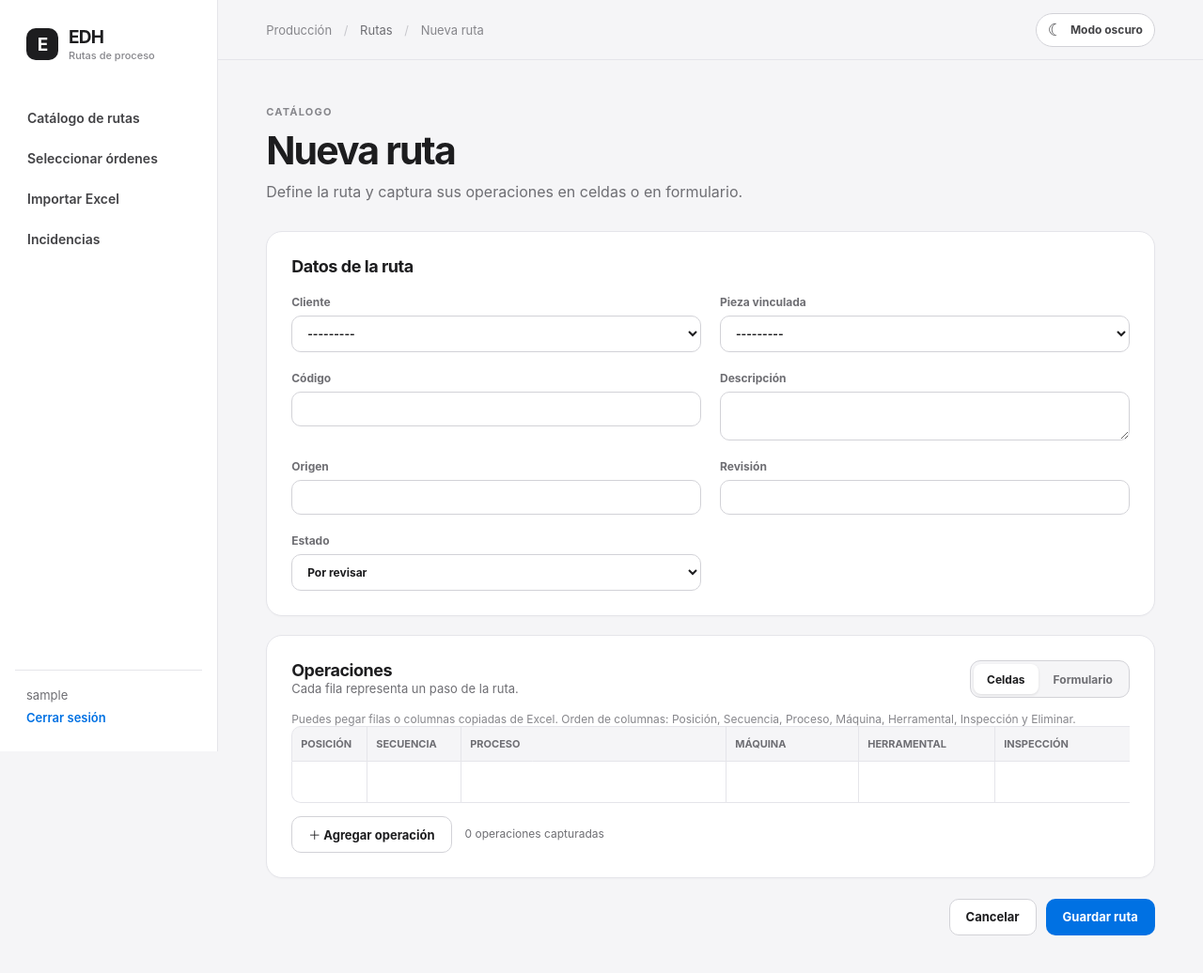
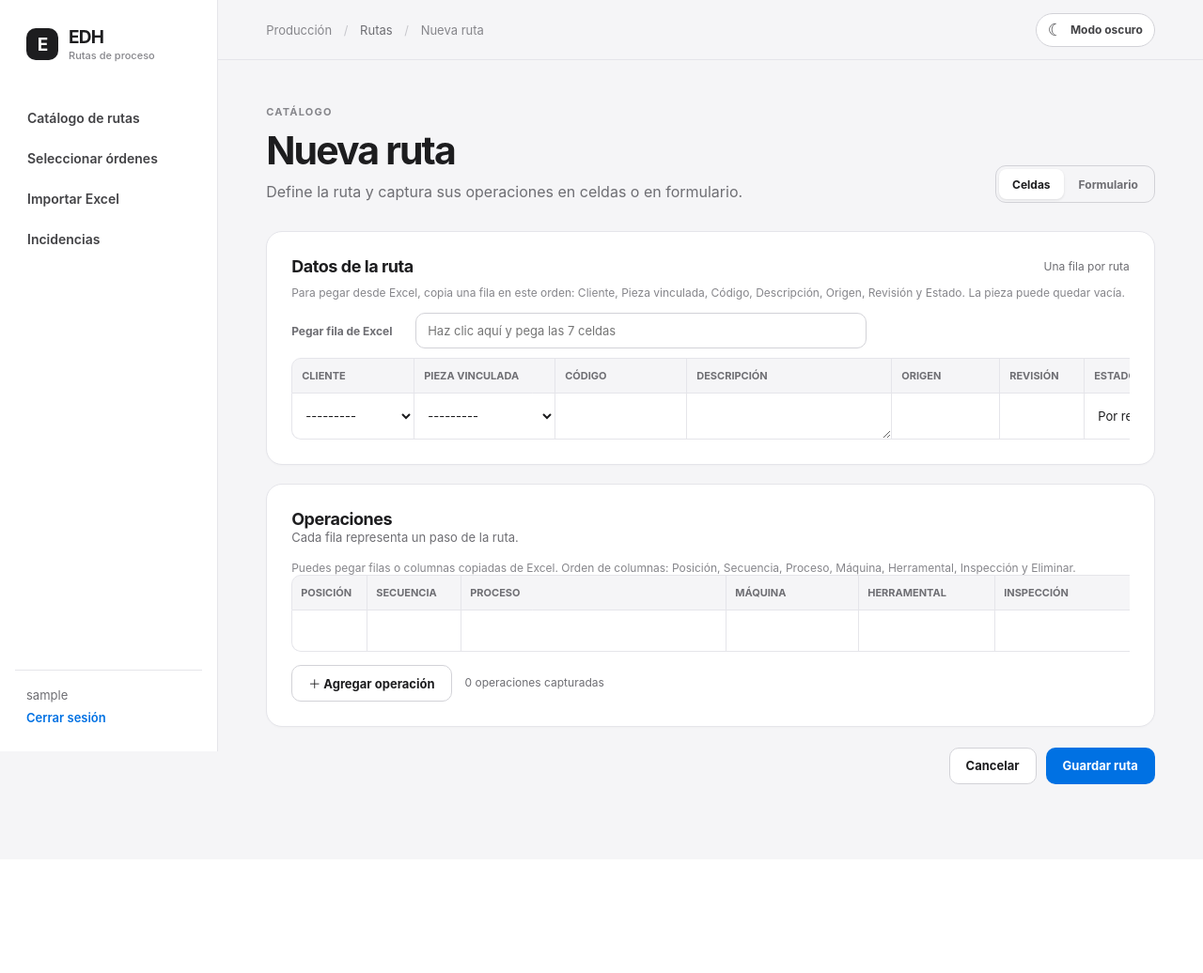
Before and after one commit to Mike50505/proyecto-EDH, a Django app: page /rutas/nueva/ in a window 1280 px wide. Shown: the top 1036 px of the page at 94% size. After the commit the page ends 835 px from the top, so only its background shows below. Run offline with Django 5.2, Linux system fonts and the light colour scheme; the visitor is signed in with stand-in values (Sample User, id 1); data that the repository does not hold is empty.

Commit message:
Add spreadsheet cells for route details

```diff
--- a/rutas/forms.py
+++ b/rutas/forms.py
@@ -1,8 +1,18 @@
 from django import forms
 from django.forms import inlineformset_factory
 from django.forms.models import BaseInlineFormSet
-from rutas.models import ImportIssue, Route, Operation, Schedule, ScheduleLine
+from rutas.models import ImportIssue, Route, Operation, Part, Schedule, ScheduleLine
 from rutas.services.source_catalog import CLIENT_VARIANTS, validate_source
+
+
+class PartSelect(forms.Select):
+    def create_option(self, name, value, label, selected, index, subindex=None, attrs=None):
+        option = super().create_option(name, value, label, selected, index, subindex, attrs)
+        part = getattr(value, "instance", None)
+        if part is not None:
+            option["attrs"]["data-client-id"] = str(part.client_id)
+            option["attrs"]["data-part-code"] = part.code
+        return option
 
 
 class RouteForm(forms.ModelForm):
@@ -13,10 +23,15 @@ class RouteForm(forms.ModelForm):
         fields = ["client", "part", "code", "description", "classification", "revision", "status"]
         labels = {"client": "Cliente", "part": "Pieza vinculada", "code": "Código", "description": "Descripción",
                   "classification": "Origen", "revision": "Revisión", "status": "Estado"}
-        widgets = {"description": forms.Textarea(attrs={"rows": 2})}
+        widgets = {"part": PartSelect(), "description": forms.Textarea(attrs={"rows": 2})}
 
     def __init__(self, *args, **kwargs):
         super().__init__(*args, **kwargs)
+        self.fields["part"].queryset = Part.objects.select_related("source").order_by("client__name", "code", "source_row", "id")
+        self.fields["part"].label_from_instance = lambda part: (
+            f"{part.code} · {part.source.classification if part.source_id else 'Manual'}"
+            f"{f' · fila {part.source_row}' if part.source_row else ''}"
+        )
         if self.instance.pk:
             self.fields["version"].initial = self.instance.version
 
--- a/static/css/app.css
+++ b/static/css/app.css
@@ -148,3 +148,35 @@
 :root[data-theme="dark"] .operation-editor[data-editor-mode="sheet"] .operation-cell input:focus{background:rgba(10,132,255,.16);outline-color:var(--accent)}
 :root[data-theme="dark"] .operation-editor[data-editor-mode="form"] .operation-cell{color:var(--text-secondary)}
 @media(max-width:650px){.operation-section-head{flex-direction:column}.operation-editor[data-editor-mode="form"] .operation-grid{grid-template-columns:1fr}}
+
+.route-data-editor .section-head{margin-bottom:10px}
+.route-data-editor .section-head .muted{font-size:12px}
+.route-data-scroll{overflow-x:auto}
+.route-data-sheet{min-width:970px}
+.route-data-head,.route-data-editor[data-editor-mode="sheet"] .route-data-grid{display:grid;grid-template-columns:130px 150px 140px minmax(210px,2fr) 115px 90px 125px;gap:0}
+.route-data-head{border:1px solid #e5e5ea;border-radius:10px 10px 0 0;background:#f5f5f7}
+.route-data-head span{padding:11px 10px;border-right:1px solid #e5e5ea;color:#6e6e73;font-size:11px;font-weight:700;text-transform:uppercase}
+.route-data-head span:last-child{border:0}
+.route-data-editor[data-editor-mode="sheet"] .route-data-grid{border:1px solid #e5e5ea;border-top:0;border-radius:0 0 10px 10px}
+.route-data-editor[data-editor-mode="sheet"] .route-data-cell{display:flex;min-width:0;align-items:stretch;margin:0;border-right:1px solid #e5e5ea}
+.route-data-editor[data-editor-mode="sheet"] .route-data-cell:last-child{border:0}
+.route-data-editor[data-editor-mode="sheet"] .field-label{position:absolute;width:1px;height:1px;padding:0;margin:-1px;overflow:hidden;clip:rect(0,0,0,0);white-space:nowrap;border:0}
+.route-data-editor[data-editor-mode="sheet"] .route-data-cell input,.route-data-editor[data-editor-mode="sheet"] .route-data-cell select,.route-data-editor[data-editor-mode="sheet"] .route-data-cell textarea{width:100%;min-width:0;min-height:45px;margin:0;padding:8px 10px;border:0;border-radius:0;background:transparent;font-size:13px}
+.route-data-editor[data-editor-mode="sheet"] .route-data-cell textarea{resize:vertical}
+.route-data-editor[data-editor-mode="sheet"] .route-data-cell :is(input,select,textarea):focus{position:relative;z-index:1;background:#f1f8ff;outline:2px solid #0071e3;outline-offset:-2px;box-shadow:none}
+.route-data-editor[data-editor-mode="sheet"] .route-data-cell .field-error{padding:4px 8px}
+.route-data-paste{display:flex;align-items:center;gap:12px;margin:14px 0 10px}
+.route-data-paste label{min-width:120px;color:#6e6e73;font-size:12px;font-weight:650}
+.route-data-paste input{width:min(100%,480px);font-size:13px}
+[data-route-data-message]:empty{display:none}
+.route-data-editor[data-editor-mode="form"] .route-data-sheet{min-width:0}
+.route-data-editor[data-editor-mode="form"] :is(.route-data-head,[data-route-data-hint],[data-route-data-paste-wrap]){display:none}
+.route-data-editor[data-editor-mode="form"] .route-data-grid{display:grid;grid-template-columns:repeat(2,minmax(0,1fr));gap:20px}
+.route-data-editor[data-editor-mode="form"] .route-data-cell{display:flex;flex-direction:column;gap:7px;font-size:12px;font-weight:650;color:#6e6e73}
+.route-data-editor[data-editor-mode="form"] .route-data-cell :is(input,select,textarea){width:100%}
+:root[data-theme="dark"] .route-data-head{background:var(--surface-raised);border-color:var(--border)}
+:root[data-theme="dark"] .route-data-head span,:root[data-theme="dark"] .route-data-editor[data-editor-mode="sheet"] .route-data-grid,:root[data-theme="dark"] .route-data-editor[data-editor-mode="sheet"] .route-data-cell{border-color:var(--border)}
+:root[data-theme="dark"] .route-data-head span,:root[data-theme="dark"] .route-data-paste label,:root[data-theme="dark"] .route-data-editor[data-editor-mode="form"] .route-data-cell{color:var(--text-secondary)}
+:root[data-theme="dark"] .route-data-editor[data-editor-mode="sheet"] .route-data-cell :is(input,select,textarea){background:transparent}
+:root[data-theme="dark"] .route-data-editor[data-editor-mode="sheet"] .route-data-cell :is(input,select,textarea):focus{background:rgba(10,132,255,.16);outline-color:var(--accent)}
+@media(max-width:650px){.route-data-paste{align-items:stretch;flex-direction:column}.route-data-editor[data-editor-mode="form"] .route-data-grid{grid-template-columns:1fr}}
--- a/static/js/forms.js
+++ b/static/js/forms.js
@@ -23,6 +23,97 @@ document.addEventListener('click', event => {
   updateOperationCount();
 });
 
+const routeEditor = document.querySelector('[data-route-editor]');
+const routeDataEditor = document.querySelector('[data-route-data-editor]');
+const routeDataPaste = routeDataEditor?.querySelector('[data-route-data-paste]');
+const routeDataMessage = routeDataEditor?.querySelector('[data-route-data-message]');
+const routeClient = routeDataEditor?.querySelector('[name="client"]');
+const routePart = routeDataEditor?.querySelector('[name="part"]');
+const routeDataFields = ['client', 'part', 'code', 'description', 'classification', 'revision', 'status'];
+const normalizeRouteValue = value => value.trim().normalize('NFD').replace(/[\u0300-\u036f]/g, '').toLocaleLowerCase('es');
+
+function showRouteDataMessage(message, error = false) {
+  routeDataMessage.textContent = message;
+  routeDataMessage.classList.toggle('field-error', error);
+  routeDataMessage.classList.toggle('hint', !error);
+}
+
+function filterRouteParts() {
+  if (!routeClient || !routePart) return;
+  for (const option of routePart.options) {
+    if (!option.value) continue;
+    option.hidden = !!routeClient.value && option.dataset.clientId !== routeClient.value;
+    option.disabled = option.hidden;
+  }
+  if (routePart.selectedOptions[0]?.disabled) routePart.value = '';
+}
+
+function pasteRouteData(values, startColumn) {
+  if (startColumn + values.length > routeDataFields.length) {
+    showRouteDataMessage('La fila tiene más columnas que Datos de la ruta.', true);
+    return;
+  }
+  const updates = [];
+  for (const [offset, raw] of values.entries()) {
+    const fieldName = routeDataFields[startColumn + offset];
+    const element = routeDataEditor.querySelector(`[name="${fieldName}"]`);
+    const value = raw.trim();
+    if (fieldName === 'client' || fieldName === 'status') {
+      const match = [...element.options].find(option => option.value &&
+        (normalizeRouteValue(option.value) === normalizeRouteValue(value) ||
+         normalizeRouteValue(option.textContent) === normalizeRouteValue(value)));
+      if (!match) {
+        showRouteDataMessage(`No se encontró ${fieldName === 'client' ? 'el cliente' : 'el estado'} «${value}».`, true);
+        return;
+      }
+      updates.push([element, match.value]);
+    } else if (fieldName === 'part') {
+      const clientUpdate = updates.find(([input]) => input === routeClient);
+      const clientId = clientUpdate ? clientUpdate[1] : routeClient.value;
+      const matches = [...element.options].filter(option => option.value && option.dataset.clientId === clientId &&
+        (normalizeRouteValue(option.dataset.partCode || '') === normalizeRouteValue(value) || option.value === value));
+      if (value && matches.length !== 1) {
+        showRouteDataMessage(matches.length ? `La pieza «${value}» aparece varias veces; selecciónala manualmente.` :
+          `No se encontró la pieza «${value}» para este cliente.`, true);
+        return;
+      }
+      updates.push([element, value ? matches[0].value : '']);
+    } else {
+      updates.push([element, value]);
+    }
+  }
+  updates.forEach(([element, value]) => { element.value = value; });
+  filterRouteParts();
+  routeDataPaste.value = '';
+  showRouteDataMessage('Datos de la ruta pegados. Revisa los valores antes de guardar.');
+}
+
+if (routeDataEditor) {
+  routeClient.addEventListener('change', filterRouteParts);
+  filterRouteParts();
+  routeDataEditor.addEventListener('paste', event => {
+    if (routeDataEditor.dataset.editorMode !== 'sheet') return;
+    const pasteTarget = event.target.closest('[data-route-data-paste], .route-data-cell');
+    if (!pasteTarget) return;
+    const clipboard = event.clipboardData?.getData('text/plain') || '';
+    if (!clipboard.includes('\t')) return;
+    event.preventDefault();
+    const lines = clipboard.replace(/\r\n?/g, '\n').trimEnd().split('\n');
+    if (lines.length === 2 && normalizeRouteValue(lines[0].split('\t')[0]) === 'cliente') lines.shift();
+    if (lines.length !== 1) {
+      showRouteDataMessage('Pega una sola fila de datos de ruta a la vez.', true);
+      return;
+    }
+    const values = lines[0].split('\t');
+    const startColumn = pasteTarget.hasAttribute('data-route-data-paste') ? 0 : Number(pasteTarget.dataset.routeCol);
+    if (pasteTarget.hasAttribute('data-route-data-paste') && values.length !== routeDataFields.length) {
+      showRouteDataMessage('La fila debe contener las 7 columnas indicadas; deja la celda de Pieza vacía si no aplica.', true);
+      return;
+    }
+    pasteRouteData(values, startColumn);
+  });
+}
+
 const operationEditor = document.querySelector('[data-operation-editor]');
 const operationList = operationEditor?.querySelector('[data-formset-list]');
 const operationModeInput = document.querySelector('[data-editor-mode-input]');
@@ -38,10 +129,11 @@ function updateOperationCount() {
 }
 
 if (operationEditor) {
-  operationEditor.querySelectorAll('[data-editor-switch]').forEach(button => button.addEventListener('click', () => {
+  document.querySelectorAll('[data-editor-switch]').forEach(button => button.addEventListener('click', () => {
     operationEditor.dataset.editorMode = button.dataset.editorSwitch;
+    routeDataEditor.dataset.editorMode = button.dataset.editorSwitch;
     operationModeInput.value = button.dataset.editorSwitch;
-    operationEditor.querySelectorAll('[data-editor-switch]').forEach(item =>
+    document.querySelectorAll('[data-editor-switch]').forEach(item =>
       item.setAttribute('aria-pressed', String(item === button)));
   }));
 
--- a/templates/rutas/edit.html
+++ b/templates/rutas/edit.html
@@ -3,21 +3,26 @@
 {% block content %}
 <div class="page-heading">
   <div><p class="eyebrow">CATÁLOGO</p><h1>{{ title }}</h1><p class="muted">Define la ruta y captura sus operaciones en celdas o en formulario.</p></div>
+  <div class="editor-switch" role="group" aria-label="Modo de captura de la ruta">
+    <button type="button" data-editor-switch="sheet" aria-pressed="{% if request.POST.editor_mode == 'form' %}false{% else %}true{% endif %}">Celdas</button>
+    <button type="button" data-editor-switch="form" aria-pressed="{% if request.POST.editor_mode == 'form' %}true{% else %}false{% endif %}">Formulario</button>
+  </div>
 </div>
 <form method="post" class="editor" data-route-editor>{% csrf_token %}{{ form.version }}
   <input type="hidden" name="editor_mode" value="{% if request.POST.editor_mode == 'form' %}form{% else %}sheet{% endif %}" data-editor-mode-input>
   {% if form.non_field_errors %}<div class="message error">{{ form.non_field_errors }}</div>{% endif %}
-  <section class="card">
-    <h2>Datos de la ruta</h2>
-    <div class="form-grid">{% for field in form.visible_fields %}<label>{{ field.label }} {{ field }}{% if field.errors %}<span class="field-error">{{ field.errors }}</span>{% endif %}</label>{% endfor %}</div>
+  <section class="card route-data-editor" data-route-data-editor data-editor-mode="{% if request.POST.editor_mode == 'form' %}form{% else %}sheet{% endif %}">
+    <div class="section-head"><h2>Datos de la ruta</h2><span class="muted">Una fila por ruta</span></div>
+    <p class="hint" data-route-data-hint>Para pegar desde Excel, copia una fila en este orden: Cliente, Pieza vinculada, Código, Descripción, Origen, Revisión y Estado. La pieza puede quedar vacía.</p>
+    <div class="route-data-paste" data-route-data-paste-wrap><label for="route-data-paste">Pegar fila de Excel</label><input id="route-data-paste" type="text" autocomplete="off" placeholder="Haz clic aquí y pega las 7 celdas" data-route-data-paste></div>
+    <p class="hint" role="status" aria-live="polite" data-route-data-message></p>
+    <div class="route-data-scroll"><div class="route-data-sheet">
+      <div class="route-data-head" aria-hidden="true">{% for field in form.visible_fields %}<span>{{ field.label }}</span>{% endfor %}</div>
+      <div class="route-data-grid">{% for field in form.visible_fields %}<label class="route-data-cell" data-route-col="{{ forloop.counter0 }}"><span class="field-label">{{ field.label }}</span>{{ field }}{% if field.errors %}<span class="field-error">{{ field.errors }}</span>{% endif %}</label>{% endfor %}</div>
+    </div></div>
   </section>
   <section class="card space-top operation-editor" data-operation-editor data-editor-mode="{% if request.POST.editor_mode == 'form' %}form{% else %}sheet{% endif %}">
-    <div class="section-head operation-section-head"><div><h2>Operaciones</h2><p class="muted">Cada fila representa un paso de la ruta.</p></div>
-      <div class="editor-switch" role="group" aria-label="Modo de captura de operaciones">
-        <button type="button" data-editor-switch="sheet" aria-pressed="{% if request.POST.editor_mode == 'form' %}false{% else %}true{% endif %}">Celdas</button>
-        <button type="button" data-editor-switch="form" aria-pressed="{% if request.POST.editor_mode == 'form' %}true{% else %}false{% endif %}">Formulario</button>
-      </div>
-    </div>
+    <div class="section-head operation-section-head"><div><h2>Operaciones</h2><p class="muted">Cada fila representa un paso de la ruta.</p></div></div>
     <p class="hint" data-sheet-hint>Puedes pegar filas o columnas copiadas de Excel. Orden de columnas: Posición, Secuencia, Proceso, Máquina, Herramental, Inspección y Eliminar.</p>
     {{ formset.management_form }}
     {% if formset.non_form_errors %}<div class="message error">{{ formset.non_form_errors }}</div>{% endif %}
```
Also changed, not shown: rutas/tests.py (+8 -2 lines), README.md.
